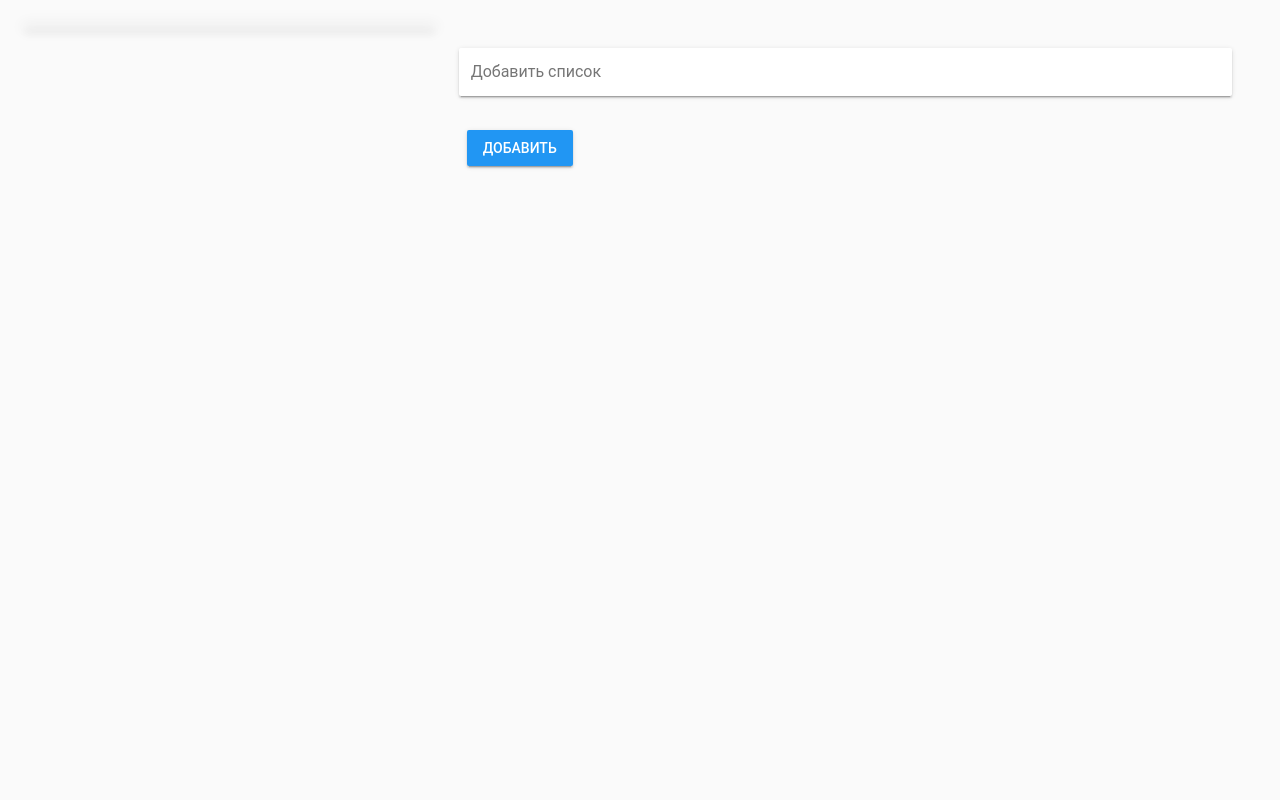
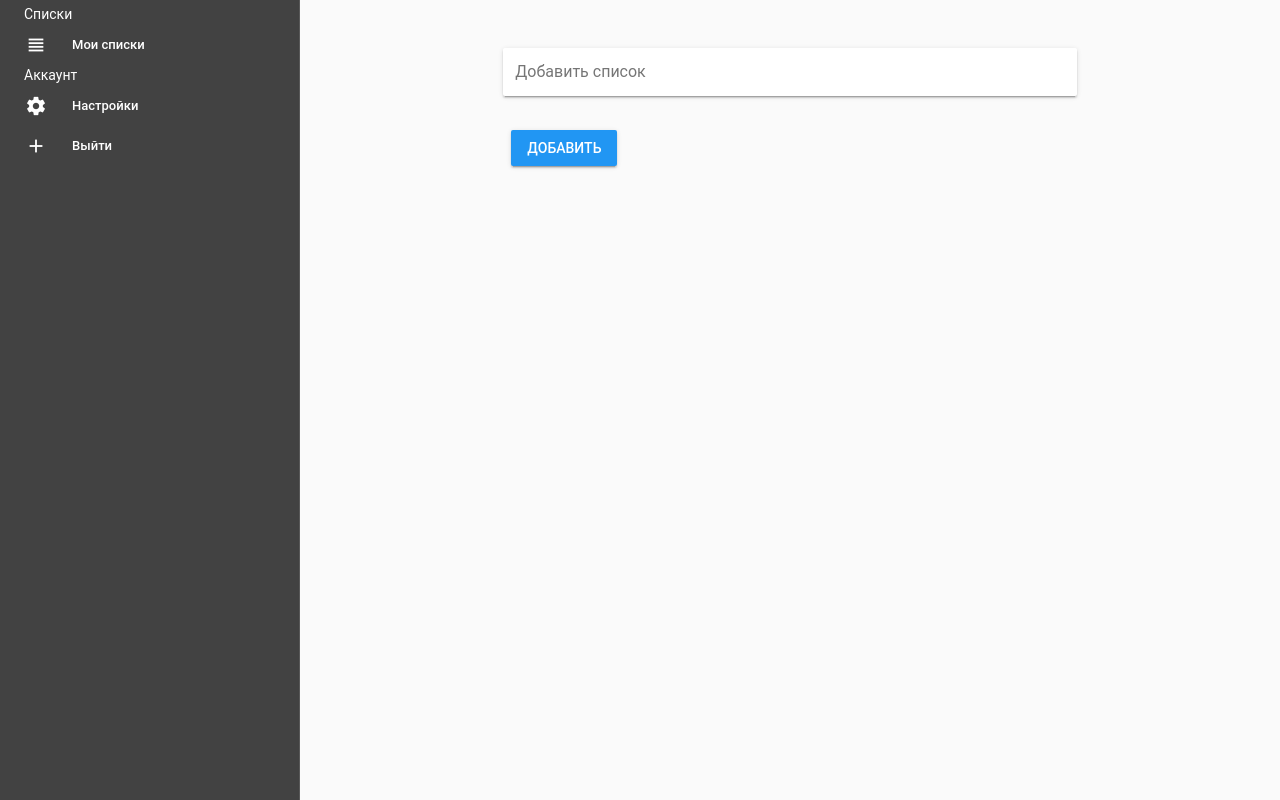
Before and after one commit to tiger31/list-queue, a Vue app: page /#/settings in a window 1280 px wide. Built offline with nearby package versions, Linux system fonts and the light colour scheme.

Commit message:
minor design changes

```diff
--- /dev/null
+++ b/src/components/ListView.vue
@@ -0,0 +1,125 @@
+<template>
+ <div v-if="present">
+   <div class="headline">{{listData.name}}</div>
+   <v-card class="elevation-5 pb-3">
+       <v-toolbar color="white" class="elevation-0" dense>
+	 <v-spacer></v-spacer>
+	 <v-btn icon flat @click="editMode = !editMode">
+	   <v-icon>settings</v-icon>
+	 </v-btn>
+       </v-toolbar>
+       <v-list>
+	 <div class="empty" v-if="newElementsList.length === 0 && !addingNewElement">Список пуст</div>
+	 <v-list-tile v-if="newElementsList.length > 0" v-for="element in newElementsList" :key="element.id">
+	   <v-list-tile-title>
+	     {{element.name}}
+	   </v-list-tile-title>
+	   <v-spacer></v-spacer>
+	 </v-list-tile>
+	 <v-list-tile v-if="addingNewElement">
+	   <v-list-tile-content>
+	     <v-text-field v-model="newElement" :rules="rules.newElement" label="Элемент">
+	     </v-text-field>
+	   </v-list-tile-content>
+	   <v-spacer></v-spacer>
+	     <v-btn color="success" flat icon @click="addNewElement">
+	       <v-icon>add_circle</v-icon>
+	     </v-btn>
+	     <v-btn color="error" flat icon @click="addingNewElement = false; newElement=''">
+	       <v-icon>remove_circle</v-icon>
+	     </v-btn>
+	 </v-list-tile>
+       </v-list>
+       <v-card-actions>
+	 <v-spacer></v-spacer>
+	 <v-btn color="success" v-if="changed" @click="saveElements">
+	   Сохранить
+	 </v-btn>
+	 <v-btn color="info" @click="addingNewElement = true" :disabled="addingNewElement">
+	   Добавить элемент
+	 </v-btn>
+       </v-card-actions>
+   </v-card>
+ </div>
+</template>
+
+<script>
+import Vue from 'vue'
+import firebase from 'firebase'
+
+export default {
+  name: "ListView",
+  props: ["list"],
+  data () {
+    return {
+      present: false,
+      editMode: false,
+      newElement: "",
+      addingNewElement: false,
+      rules: {
+        newElement: [
+	  v => !!v || "Элемент не может быть пустой строкой"
+	]
+      },
+      listData: {},
+      newElementsList: []
+    }
+  },
+  mounted() {
+    firebase.firestore().collection("lists").doc(this.list).get()
+      .then((list) => {
+	this.listData = list.data()
+	this.newElementsList.push(...Vue.util.extend({}, this.listData.elements));
+	this.present = true;
+      }) .catch((err) => console.log(err))
+  },
+  computed: {
+    changed() {
+      if (this.listData.elements.length != this.newElementsList.length)
+	return true;
+      else {
+        let old = this.listData.elements.map(e => e.id).sort(this.sort);
+	let n = this.newElementsList.map(e => e.id).sort(this.sort);
+	for (let i = 0; i < n.length; i++)
+	  if (old[i].id != n[i].id)
+	    return true;
+	return false;
+      }
+    }
+  },
+  methods: {
+    addNewElement () {
+      if (this.newElement) {
+	let ids = [];
+	ids.push(...this.newElementsList.map(e => e.id),
+	  ...this.listData.elements.map(e => e.id));
+	let id = ((ids.length > 0) ? Math.max(ids) : -1) + 1;
+	this.newElementsList.push({id: id, name: this.newElement});
+	this.newElement = "";
+	this.addingNewElement = false;
+      }
+    },
+    sort(a, b) {
+      if (a < b) return -1;
+      else if (a > b) return 1;
+      return 0;
+    },
+    saveElements() {
+      if (this.changed) {
+	firebase.firestore().collection("lists").doc(this.list).update({
+	  elements: this.newElementsList
+	})
+      }
+    }
+  }
+}
+
+</script>
+
+<style>
+.empty {
+  color: grey;
+  padding: 20px;
+  text-align: center;
+}
+</style>
--- a/src/components/Settings.vue
+++ b/src/components/Settings.vue
@@ -1,15 +1,48 @@
 <template>
   <v-app>
+    <v-navigation-drawer app dark>
+      <v-list dense>
+	<div class="subtitle pl-4" color="white">
+	  Списки
+	</div>
+	<v-list-tile>
+	  <v-list-tile-avatar tile>
+	    <v-icon>view_headline</v-icon>
+	  </v-list-tile-avatar>
+	  <v-list-tile-content>
+	    <v-list-tile-title>
+	      Мои списки
+	    </v-list-tile-title>
+	  </v-list-tile-content>
+	</v-list-tile>
+	<div class="subtitle pl-4" color="white">
+	  Аккаунт
+	</div>
+	<v-list-tile>
+	  <v-list-tile-avatar tile>
+	    <v-icon>settings</v-icon>
+	  </v-list-tile-avatar>
+	  <v-list-tile-content>
+	    <v-list-tile-title>
+	      Настройки
+	    </v-list-tile-title>
+	  </v-list-tile-content>
+	</v-list-tile>
+	<v-list-tile>
+	  <v-list-tile-avatar tile>
+	    <v-icon>add</v-icon>
+	  </v-list-tile-avatar>
+	  <v-list-tile-content>
+	    <v-list-tile-title>
+	      Выйти
+	    </v-list-tile-title>
+	  </v-list-tile-content>
+	</v-list-tile>
+      </v-list>
+    </v-navigation-drawer>
     <v-content>
     <v-container fluid>
       <v-layout wrap justify-space-around row>
-	<v-flex md4 sm12>
-	  <v-card class="elevation-8">
-	    <v-navigation-drawer floating permanent value="true" width="100%">
-
-	    </v-navigation-drawer>
-	  </v-card>
-	</v-flex>
 	<v-flex md8 sm12>
 	  <v-container fluid>
 	    <v-text-field v-model="newList" :rules="rules.newList" label="Добавить список" solo></v-text-field>
@@ -18,6 +51,9 @@
 	      :loadind="loaders.newList"
 	      :disabled="loaders.newList"
 	    >Добавить</v-btn>
+	  </v-container>
+	  <v-container v-if="currentList" fluid>
+	    <ListView :list="currentList"/>
 	  </v-container>
 	</v-flex>
       </v-layout>
@@ -28,13 +64,15 @@
 
 <script>
 import firebase from 'firebase'
+import ListView from './ListView.vue'
 
 export default {
   name: 'Settings',
+  components: { ListView },
   data () {
     return {
       newList: "",
-
+      currentList: undefined,
       rules: {
         newList: [
 	  v => !!v || "Название списка не может быть пустой строкой"
@@ -51,9 +89,10 @@ export default {
       if (this.newList != "") {
 	this.loaders.newList = true;
 	this.$store.dispatch('addList', { name: this.newList })
-	  .finally(() => this.loaders.newList = false);
+	  .then((doc) => this.currentList = doc.id)
+	  .catch((err) => console.log(err))
       }
-    }
+    },
   }
 }
 
--- a/src/store/store.js
+++ b/src/store/store.js
@@ -88,18 +88,13 @@ const list = {
     //Adders
     async addList({ dispatch, commit }, payload) {
       if (firebase.auth().currentUser) {
-      	firebase.firestore().collection("lists").add({
+      	return firebase.firestore().collection("lists").add({
 	  owner: firebase.auth().currentUser.uid,
 	  name: payload.name,
 	  elements: [],
 	  editors: [],
 	  queues: []
-	}).then((doc) => {
-	  console.log("Saved");
-	  dispatch('getList',{ list: doc.id });
-	}) //TODO Vuex switch lists
-	  .catch((err) => { console.log(err); return false; });
-	return true;
+	});
       }
       return false;
     }
```
